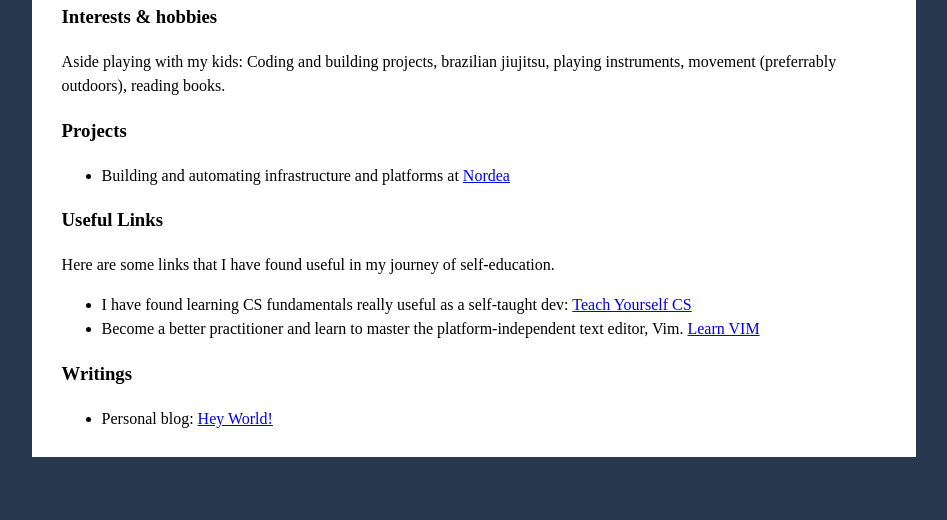
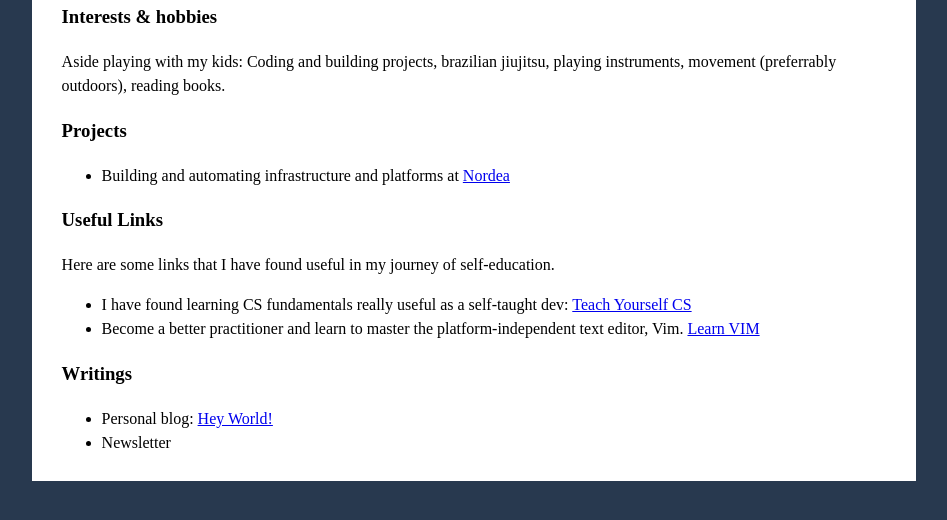
Before and after one commit to nimblegeek/jas-me, a plain HTML site: page index.html in a window 1280 px wide. Shown: the part 230-750 px from the top of the page, without its empty margins (166-1113 px from the left). Drawn offline with Linux system fonts and the light colour scheme.

Commit message:
Minor updates

```diff
--- a/index.html
+++ b/index.html
@@ -33,6 +33,7 @@
     <h3>Writings</h3>
     <ul>
         <li>Personal blog: <a href="https://world.hey.com/heyjas"> Hey World!</a></li>
+        <li><a href="https://thenimblegeek.ck.page"></a>Newsletter</li>
     </ul>
 </div>
 </body>
```
